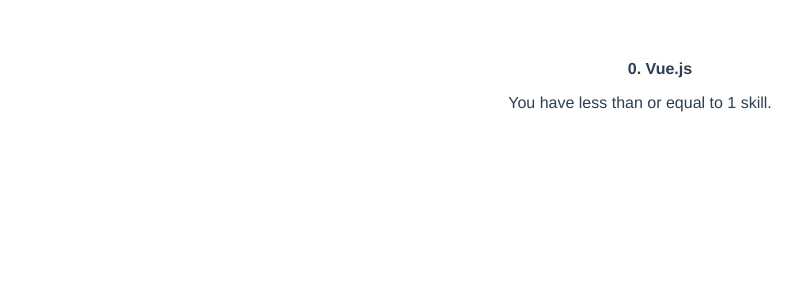
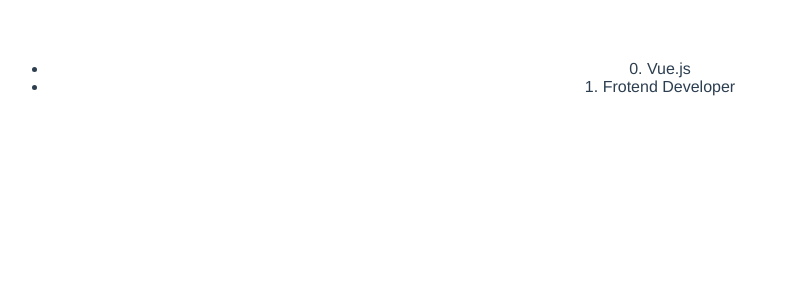
Before and after one commit to LastCoding/Vue_Skills, a Vue app: page / in a window 1280 px wide. Shown: the top 300 px of the page, without its empty margins (0-798 px from the left). Built offline with nearby package versions, Linux system fonts and the light colour scheme.

Commit message:
Deleted css & some if/else

```diff
--- a/src/components/Skills.css
+++ /dev/null
@@ -1,9 +0,0 @@
-ul {
-    list-style-type: none;
-}
-li {
-    font-weight:bold;
-}
-body {
-    background-color: white;
-}
--- a/src/components/Skills.vue
+++ b/src/components/Skills.vue
@@ -5,8 +5,6 @@
                 <li v-for="(data, index) in skills" :key="index">{{ index }}. {{ data.skill }}</li>
             </ul>
 
-            <p v-if="skills.length > 1">You have more than 1 skills</p>
-            <p v-else>You have less than or equal to 1 skill.</p>
         </div>
     </div>
 </template>
@@ -17,7 +15,8 @@
         data() {
             return {
                 skills: [
-                    { "skill": "Vue.js"}
+                    { "skill": "Vue.js"},
+                    { "skill": "Frotend Developer"}
                 ]
             }
         }
@@ -25,8 +24,6 @@
 </script>
 
 <!-- Add "scoped" attribute to limit CSS to this component only -->
-<style src="./Skills.css" scoped>
-body {
-    background-color: gray;
-}
+<style scoped>
+
 </style>
```
